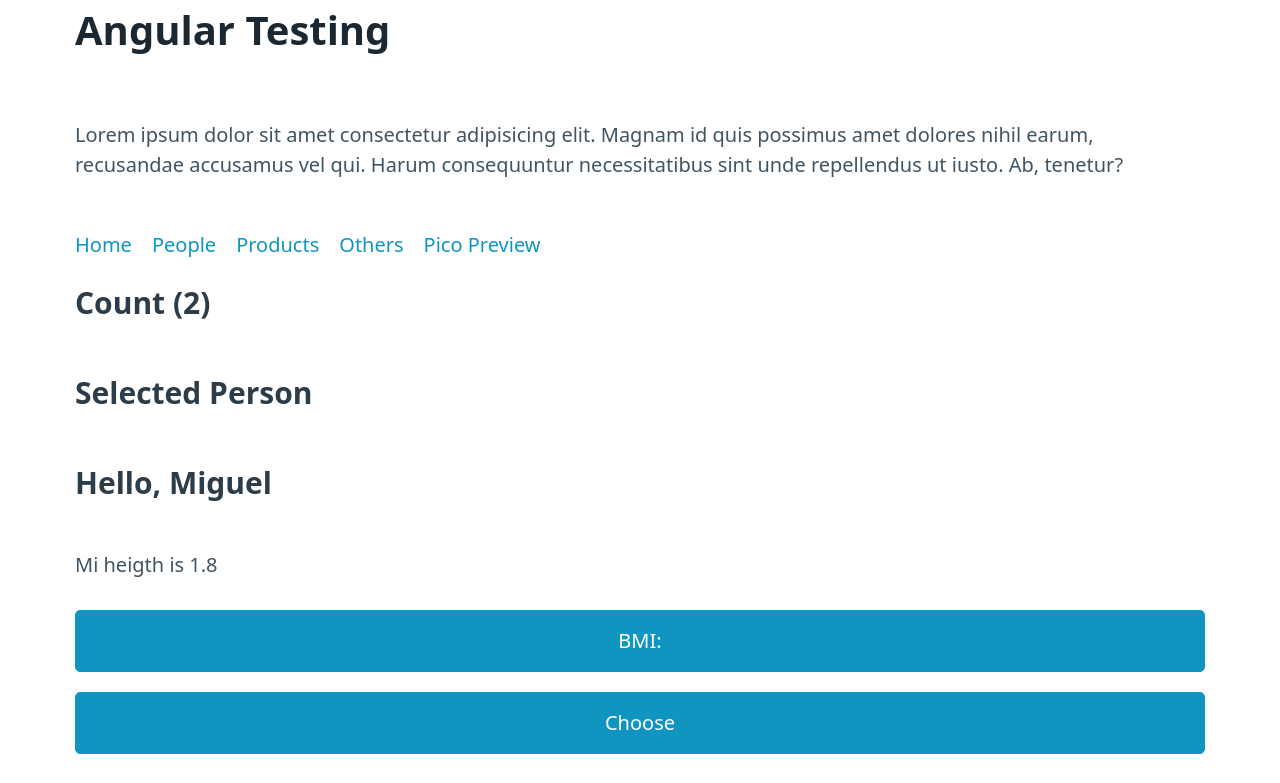
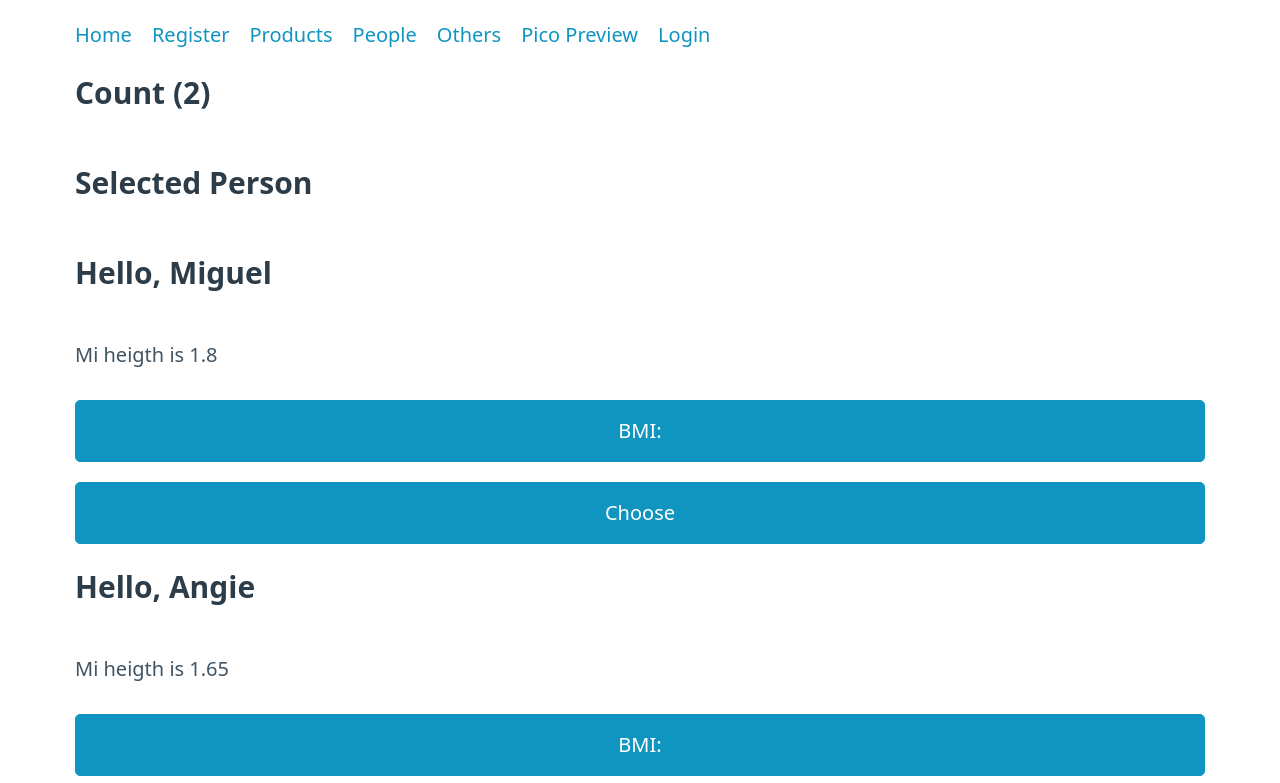
Before and after one commit to mangelsr/angular-ci-cd, an Angular app: page /people in a window 1280 px wide. Shown: the top 783 px of the page. Built offline with nearby package versions, Linux system fonts and the light colour scheme.

Commit message:
[UPD] Routing, and template cahnges to access new components

```diff
--- a/src/app/app-routing.module.ts
+++ b/src/app/app-routing.module.ts
@@ -11,6 +11,10 @@ const routes: Routes = [
   { path: 'pico-preview', component: PicoPreviewComponent },
   { path: 'people', component: PeopleComponent },
   { path: 'others', component: OthersComponent },
+  {
+    path: 'auth',
+    loadChildren: () => import('./auth/auth.module').then(m => m.AuthModule)
+  },
 ];
 
 @NgModule({
--- a/src/app/app.component.html
+++ b/src/app/app.component.html
@@ -1,15 +1,14 @@
 <header class="container">
-  <h1>Angular Testing</h1>
-  <p>Lorem ipsum dolor sit amet consectetur adipisicing elit. Magnam id quis possimus amet dolores nihil earum, recusandae accusamus vel qui. Harum consequuntur necessitatibus sint unde repellendus ut iusto. Ab, tenetur?</p>
   <nav>
     <ul>
       <li><a routerLink="/">Home</a></li>
+      <li><a routerLink="/auth/register">Register</a></li>
+      <li><a routerLink="/products">Products</a></li>
       <li><a routerLink="/people">People</a></li>
-      <li><a routerLink="/products">Products</a></li>
       <li><a routerLink="/others">Others</a></li>
       <li><a routerLink="/pico-preview">Pico Preview</a></li>
+      <li><a routerLink="/auth/login">Login</a></li>
     </ul>
   </nav>
 </header>
-<router-outlet>
-</router-outlet>
+<router-outlet></router-outlet>
```
